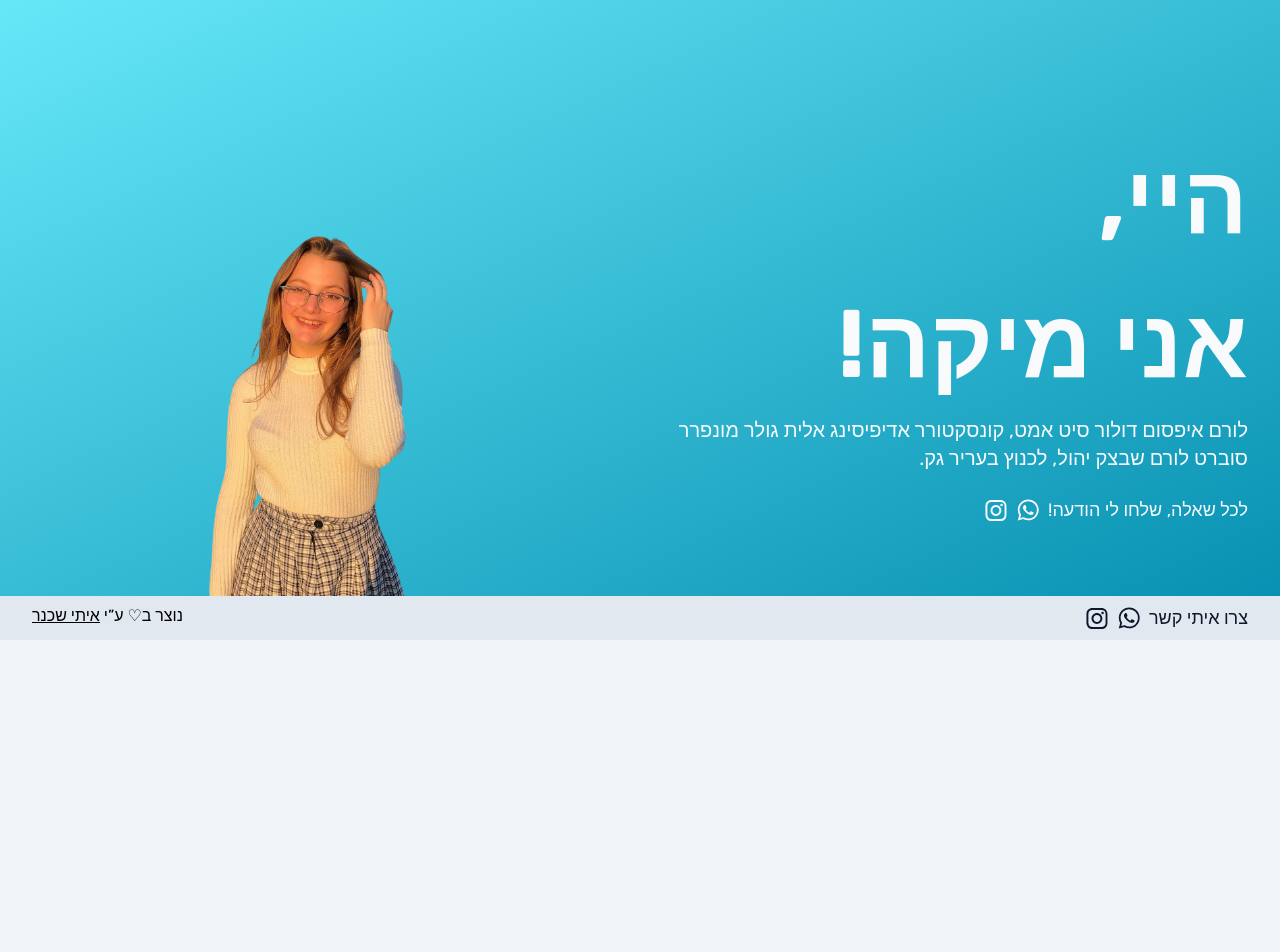
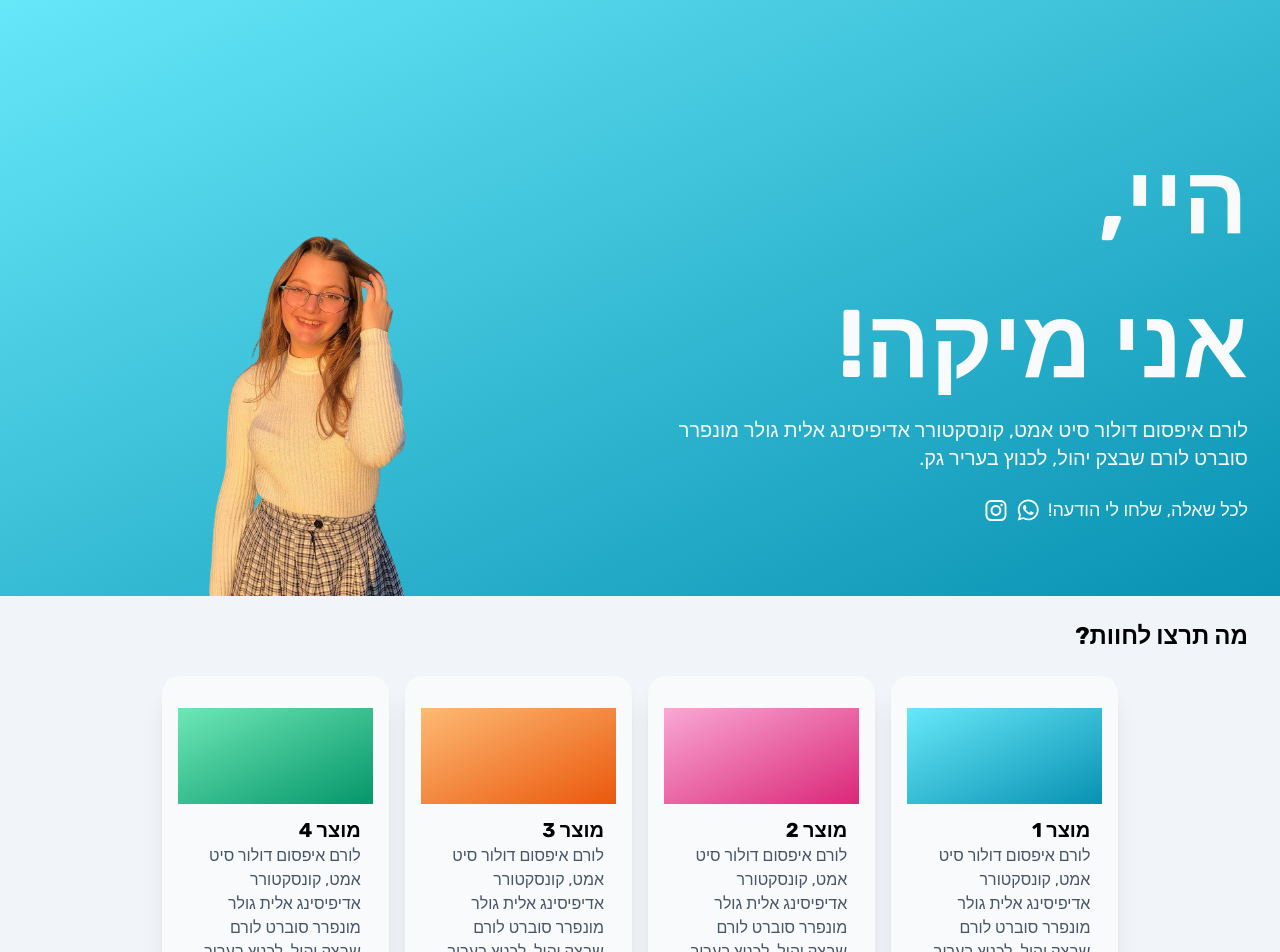
Before and after one commit to itays123/monopolika, a Next.js app: page / in a window 1280 px wide. Shown: the top 952 px of the page. Before the commit the page ends 800 px from the top, so only its background shows below. Built offline with nearby package versions, Linux system fonts and the light colour scheme.

Commit message:
Feature: ProductList

```diff
--- a/components/product/ProductCard.tsx
+++ b/components/product/ProductCard.tsx
@@ -4,27 +4,46 @@ import { ClassName } from "../types";
 import Link from "next/link";
 import strings from "../../strings";
 
+export const PRODUCT_CARD_VARIANTS = [
+  "cyan",
+  "pink",
+  "orange",
+  "emerald",
+] as const;
+
 export interface ProductCardProps extends ClassName {
-    variant?: 'cyan' | 'pink' | 'orange' | 'emerald';
+  variant?: typeof PRODUCT_CARD_VARIANTS[number];
   title: string;
   description: string;
   readMorePath?: string;
 }
 
-export default function ProductCard({ className, variant = 'cyan', title, description, readMorePath = "/" }: ProductCardProps) {
+export default function ProductCard({
+  className,
+  variant = "cyan",
+  title,
+  description,
+  readMorePath = "/",
+}: ProductCardProps) {
   return (
-        <Card className={clsx("px-0 py-0 flex flex-col",className)}>
-            <div className={clsx("min-h-[96px] flex-grow bg-gradient-to-br", {
-                "gradient-cyan": variant === 'cyan',
-                "gradient-pink": variant === 'pink',
-                "gradient-orange": variant === 'orange',
-                "gradient-emerald": variant === 'emerald',
-            })}></div>
+    <Card className={clsx("px-0 py-0 flex flex-col", className)}>
+      <div
+        className={clsx("min-h-[96px] flex-grow bg-gradient-to-br", {
+          "gradient-cyan": variant === "cyan",
+          "gradient-pink": variant === "pink",
+          "gradient-orange": variant === "orange",
+          "gradient-emerald": variant === "emerald",
+        })}
+      ></div>
       <div className="p-3 flex flex-col">
         <h3 className="font-header">{title}</h3>
         <div className="text-slate-600">{description}</div>
-                <Link href={readMorePath} ><a className="text-cyan-600 self-end select-none">{strings.READ_MORE}</a></Link>
+        <Link href={readMorePath}>
+          <a className="text-cyan-600 self-end select-none">
+            {strings.READ_MORE}
+          </a>
+        </Link>
       </div>
     </Card>
-    )
+  );
 }
--- /dev/null
+++ b/components/product/ProductList.tsx
@@ -0,0 +1,25 @@
+import clsx from "clsx";
+import { ClassName } from "../types";
+import ProductCard, {
+  ProductCardProps,
+  PRODUCT_CARD_VARIANTS,
+} from "./ProductCard";
+
+export interface ProductListProps extends ClassName {
+  products: Exclude<ProductCardProps, "variant" | "className">[];
+}
+
+function pickVariant(index: number): ProductCardProps["variant"] {
+  const variantCount = PRODUCT_CARD_VARIANTS.length;
+  return PRODUCT_CARD_VARIANTS[index % variantCount];
+}
+
+export default function ProductList({ className, products }: ProductListProps) {
+  return (
+    <div className={clsx("", className)}>
+      {products.map((product, key) => (
+        <ProductCard {...product} key={key} variant={pickVariant(key)} />
+      ))}
+    </div>
+  );
+}
--- a/pages/index.tsx
+++ b/pages/index.tsx
@@ -1,8 +1,33 @@
 import Head from "next/head";
 import Footer from "../components/layout/Footer";
 import HomeHeader from "../components/layout/HomeHeader";
-import ContactMe from "../components/media/ContactMe";
-import ProductCard from "../components/product/ProductCard";
+import ProductList, {
+  ProductListProps,
+} from "../components/product/ProductList";
+import strings from "../strings";
+
+const dummy_data: ProductListProps["products"] = [
+  {
+    title: "מוצר 1",
+    description: strings.ABOUT_ME,
+    readMorePath: "1",
+  },
+  {
+    title: "מוצר 2",
+    description: strings.ABOUT_ME,
+    readMorePath: "2",
+  },
+  {
+    title: "מוצר 3",
+    description: strings.ABOUT_ME,
+    readMorePath: "3",
+  },
+  {
+    title: "מוצר 4",
+    description: strings.ABOUT_ME,
+    readMorePath: "4",
+  },
+];
 
 export default function Home() {
   return (
@@ -13,7 +38,13 @@ export default function Home() {
         <link rel="icon" href="/favicon.ico" />
       </Head>
       <HomeHeader />
-      <main></main>
+      <main className="container py-6 space-y-4">
+        <h2 className="font-bold text-2xl">{strings.MY_PRODUCTS}</h2>
+        <ProductList
+          className="grid sm:grid-cols-1 md:grid-cols-3 lg:grid-cols-4 max-w-[80%] mx-auto"
+          products={dummy_data}
+        />
+      </main>
       <Footer />
     </div>
   );
--- a/strings/strings.json
+++ b/strings/strings.json
@@ -6,6 +6,7 @@
         "CONTACT_ME_FOR_QUESTIONS": "לכל שאלה, שלחו לי הודעה!",
         "CONTACT_ME": "צרו איתי קשר",
         "CREATED_BY": "נוצר ב♡ ע”י ",
-        "ITAY": "איתי שכנר"
+        "ITAY": "איתי שכנר",
+        "MY_PRODUCTS": "מה תרצו לחוות?"
     }
 }
```
Lines whose indentation alone changed are shown as unchanged.
